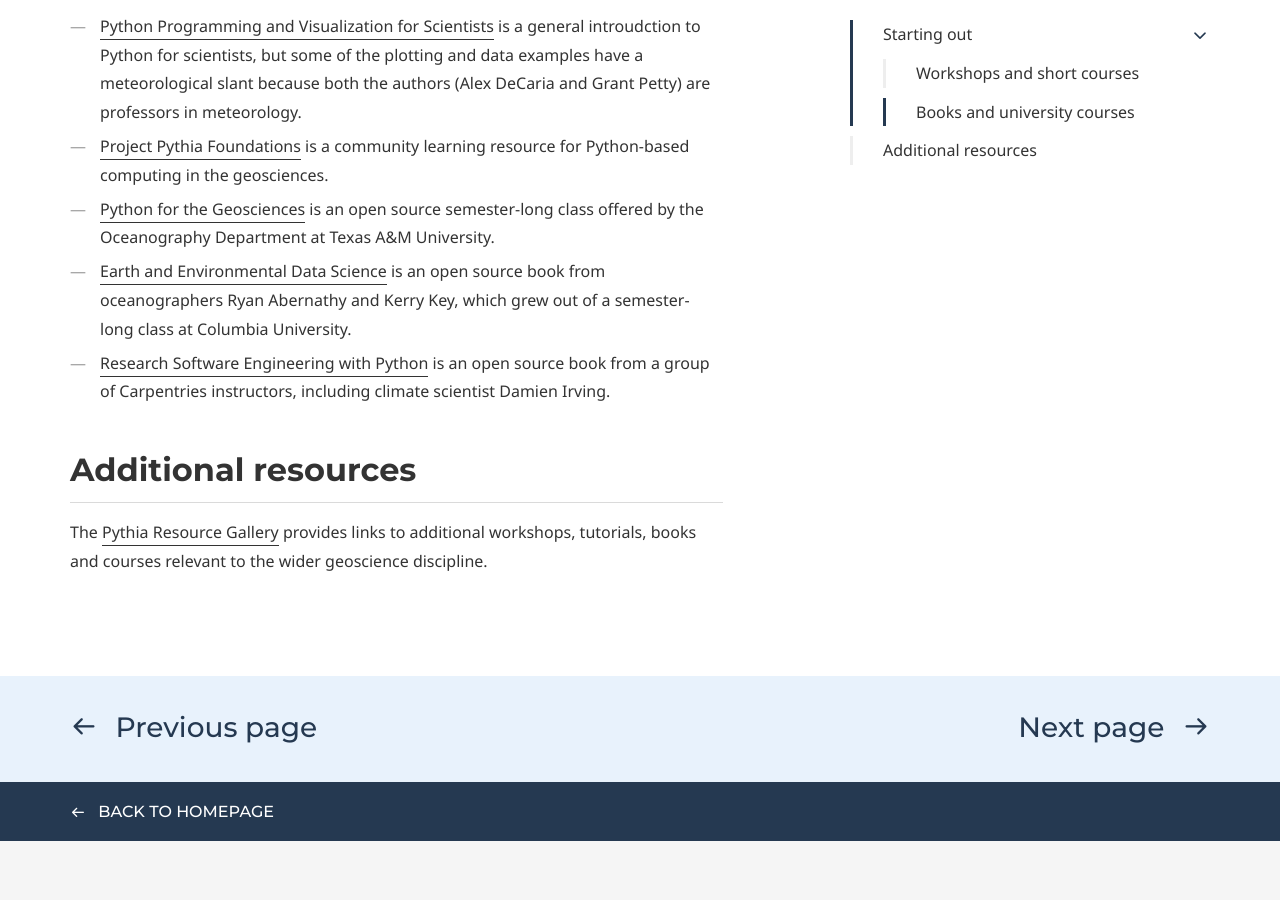
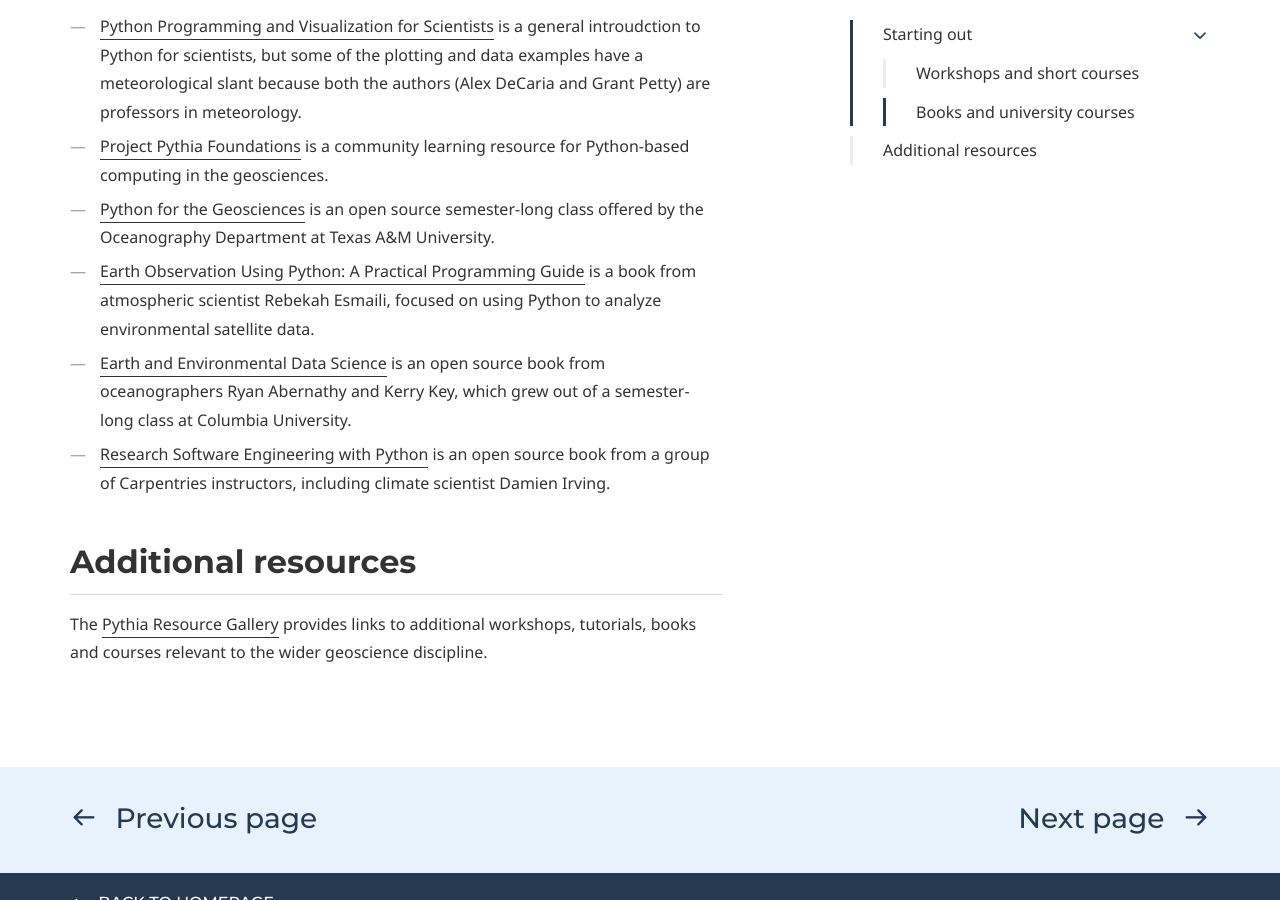
Before and after one commit to PyAOS/pyaos.github.io, a Jekyll site: the page built from training.md, in a window 1280 px wide and 900 px high, scrolled down 1549 px. Built offline with Jekyll 4.4.1, drawn with Linux system fonts in a browser that asks for light colours; some web fonts are replaced.

Commit message:
Add book

```diff
--- a/training.md
+++ b/training.md
@@ -67,6 +67,7 @@
 is a community learning resource for Python-based computing in the geosciences.
 * [Python for the Geosciences](https://github.com/kthyng/python4geosciences)
 is an open source semester-long class offered by the Oceanography Department at Texas A&M University.
+* [Earth Observation Using Python: A Practical Programming Guide](https://agupubs.onlinelibrary.wiley.com/doi/book/10.1002/9781119606925) is a book from atmospheric scientist Rebekah Esmaili, focused on using Python to analyze environmental satellite data.
 * [Earth and Environmental Data Science](https://earth-env-data-science.github.io)
 is an open source book from oceanographers Ryan Abernathy and Kerry Key,
 which grew out of a semester-long class at Columbia University.
```
